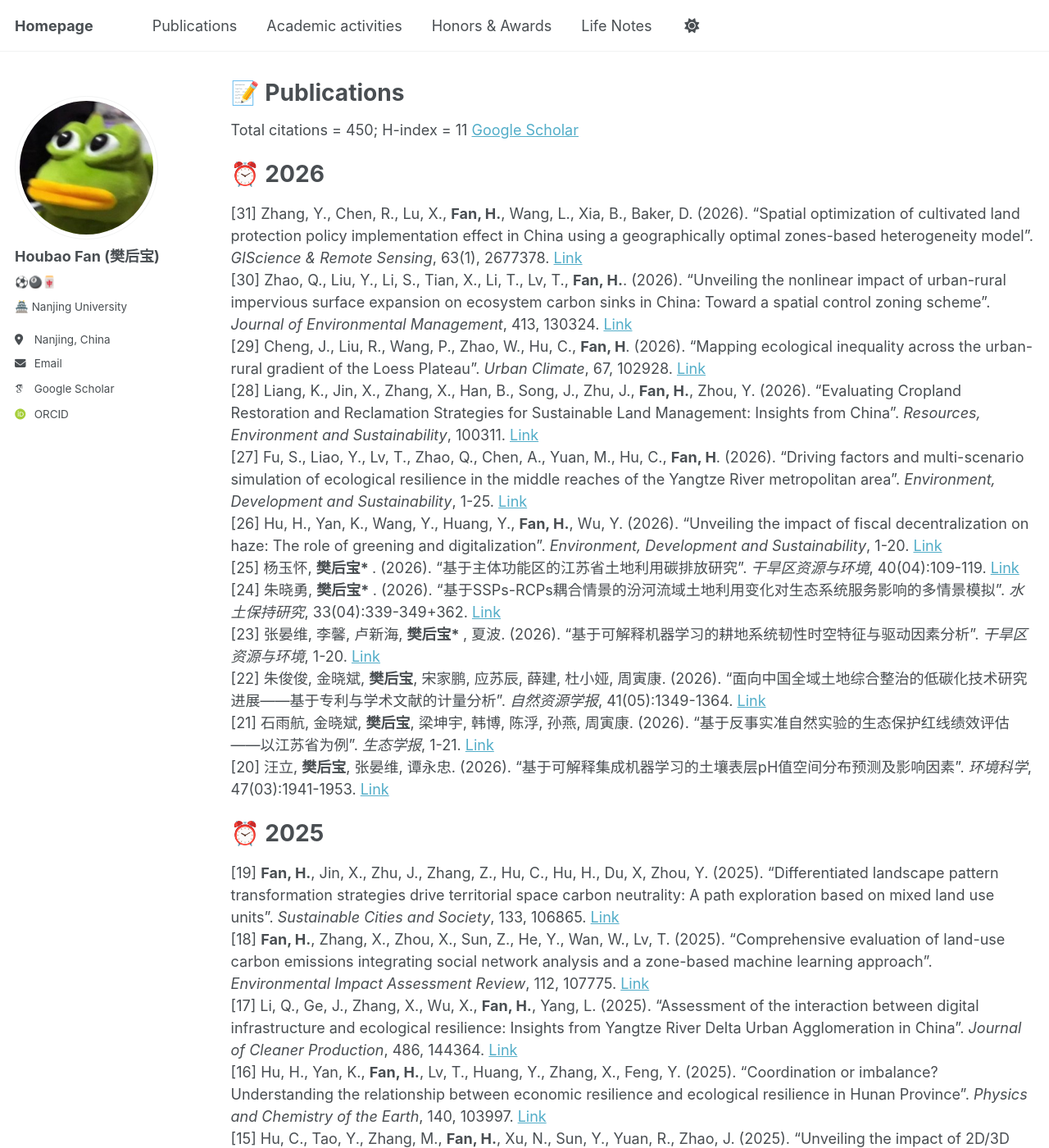
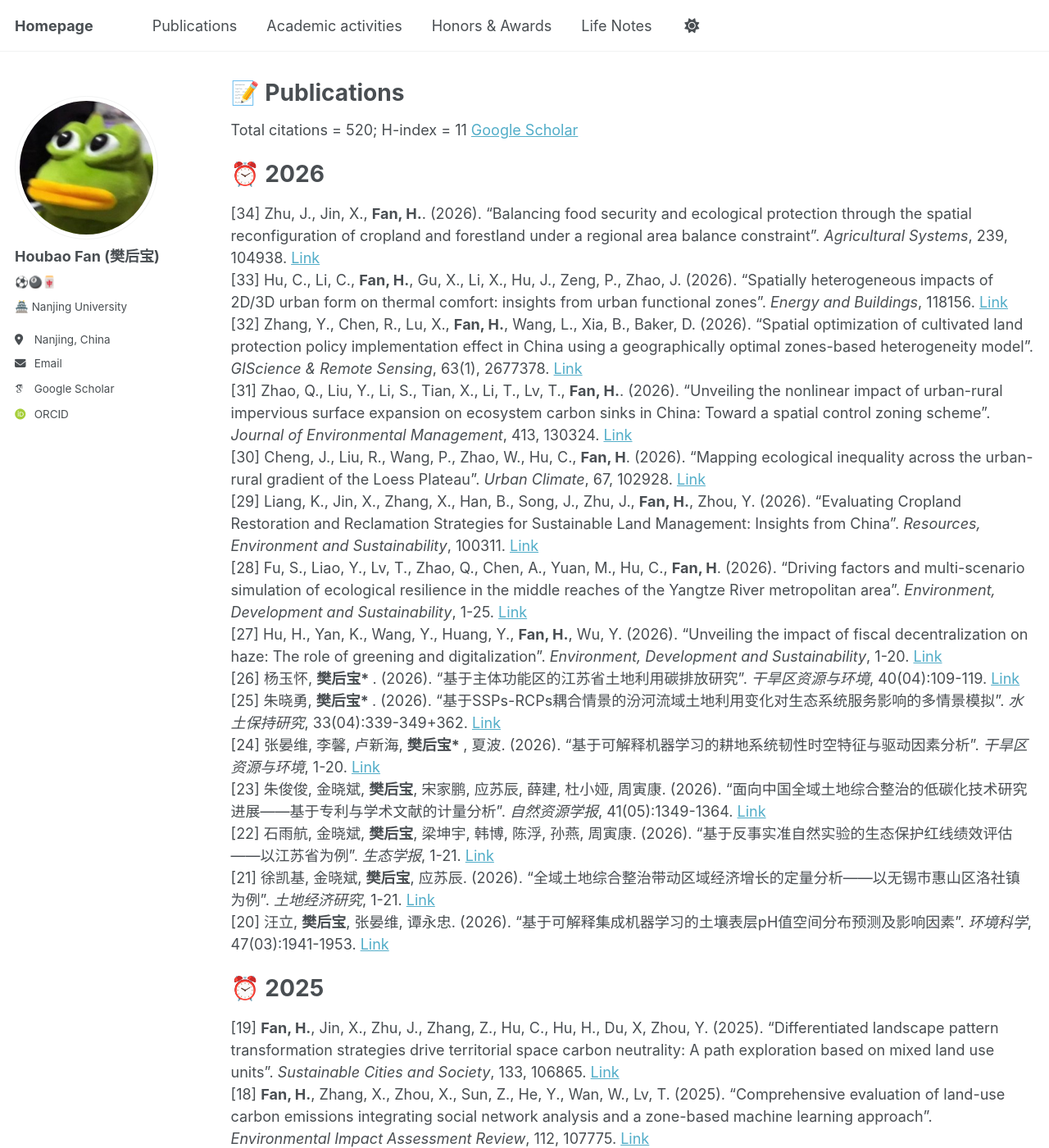
Before and after one commit to fhb0211/fhb0211.github.io, a Jekyll site: the page built from _pages/publications.md, in a window 1280 px wide and 1400 px high. Shown: the whole window at 82% size. Built offline with Jekyll 4.4.1, drawn with Linux system fonts in a browser that asks for light colours; some web fonts are replaced; a script that is not in the unit is left out.

Commit message:
Update publications.md

```diff
--- a/_pages/publications.md
+++ b/_pages/publications.md
@@ -5,21 +5,24 @@ permalink: /publications/
 author_profile: true
 ---
 
-Total citations = 450; H-index = 11  [Google Scholar](https://scholar.google.com/citations?view_op=list_works&hl=zh-CN&user=ZHcRMhgAAAAJ)
+Total citations = 520; H-index = 11  [Google Scholar](https://scholar.google.com/citations?view_op=list_works&hl=zh-CN&user=ZHcRMhgAAAAJ)
 
 ⏰ 2026
 =====
-[31] Zhang, Y., Chen, R., Lu, X., <strong>Fan, H.</strong>, Wang, L., Xia, B., Baker, D. (2026). "Spatial optimization of cultivated land protection policy implementation effect in China using a geographically optimal zones-based heterogeneity model". _GIScience & Remote Sensing_, 63(1), 2677378. [Link](https://www.tandfonline.com/doi/full/10.1080/15481603.2026.2677378)\
-[30] Zhao, Q., Liu, Y., Li, S., Tian, X., Li, T., Lv, T., <strong>Fan, H.</strong>. (2026). "Unveiling the nonlinear impact of urban-rural impervious surface expansion on ecosystem carbon sinks in China: Toward a spatial control zoning scheme". _Journal of Environmental Management_, 413, 130324. [Link](https://www.tandfonline.com/doi/full/10.1080/15481603.2026.2677378)\
-[29] Cheng, J., Liu, R., Wang, P., Zhao, W., Hu, C., <strong>Fan, H</strong>. (2026). "Mapping ecological inequality across the urban-rural gradient of the Loess Plateau". _Urban Climate_, 67, 102928. [Link](https://www.sciencedirect.com/science/article/pii/S2212095526001598)\
-[28] Liang, K., Jin, X., Zhang, X., Han, B., Song, J., Zhu, J., <strong>Fan, H.</strong>, Zhou, Y. (2026). "Evaluating Cropland Restoration and Reclamation Strategies for Sustainable Land Management: Insights from China". _Resources, Environment and Sustainability_, 100311. [Link](https://www.sciencedirect.com/science/article/pii/S2666916126000241)\
-[27] Fu, S., Liao, Y., Lv, T., Zhao, Q., Chen, A., Yuan, M., Hu, C., <strong>Fan, H</strong>. (2026). "Driving factors and multi-scenario simulation of ecological resilience in the middle reaches of the Yangtze River metropolitan area". _Environment, Development and Sustainability_, 1-25. [Link](https://link.springer.com/article/10.1007/s10668-026-07320-6)\
-[26] Hu, H., Yan, K., Wang, Y., Huang, Y., <strong>Fan, H.</strong>, Wu, Y. (2026). "Unveiling the impact of fiscal decentralization on haze: The role of greening and digitalization". _Environment, Development and Sustainability_, 1-20. [Link](https://link.springer.com/article/10.1007/s10668-025-07256-3)\
-[25] 杨玉怀, <strong>樊后宝* </strong>. (2026). "基于主体功能区的江苏省土地利用碳排放研究". _干旱区资源与环境_, 40(04):109-119. [Link](https://ghzh.cbpt.cnki.net/WKC/WebPublication/index.aspx?mid=ghzh)\
-[24] 朱晓勇, <strong>樊后宝* </strong>. (2026). "基于SSPs-RCPs耦合情景的汾河流域土地利用变化对生态系统服务影响的多情景模拟". _水土保持研究_, 33(04):339-349+362. [Link](http://stbcyj.paperonce.org/)\
-[23] 张晏维, 李馨, 卢新海, <strong>樊后宝* </strong>, 夏波. (2026). "基于可解释机器学习的耕地系统韧性时空特征与驱动因素分析". _干旱区资源与环境_, 1-20. [Link](https://ghzh.cbpt.cnki.net/WKC/WebPublication/index.aspx?mid=ghzh)\
-[22] 朱俊俊, 金晓斌, <strong>樊后宝</strong>, 宋家鹏, 应苏辰, 薛建, 杜小娅, 周寅康. (2026). "面向中国全域土地综合整治的低碳化技术研究进展——基于专利与学术文献的计量分析". _自然资源学报_, 41(05):1349-1364. [Link](https://www.jnr.ac.cn/CN/article/showArticleAiPage.do?articleId=77591)\
-[21] 石雨航, 金晓斌, <strong>樊后宝</strong>, 梁坤宇, 韩博, 陈浮, 孙燕, 周寅康. (2026). "基于反事实准自然实验的生态保护红线绩效评估——以江苏省为例". _生态学报_, 1-21. [Link](https://www.ecologica.cn/stxb/article/abstract/stxb202511082970)\
+[34] Zhu, J., Jin, X., <strong>Fan, H.</strong>. (2026). "Balancing food security and ecological protection through the spatial reconfiguration of cropland and forestland under a regional area balance constraint". _Agricultural Systems_, 239, 104938. [Link](https://www.sciencedirect.com/science/article/abs/pii/S0308521X26003069)\
+[33] Hu, C., Li, C., <strong>Fan, H.</strong>, Gu, X., Li, X., Hu, J., Zeng, P., Zhao, J. (2026). "Spatially heterogeneous impacts of 2D/3D urban form on thermal comfort: insights from urban functional zones". _Energy and Buildings_, 118156. [Link](https://www.sciencedirect.com/science/article/abs/pii/S0378778826012168)\
+[32] Zhang, Y., Chen, R., Lu, X., <strong>Fan, H.</strong>, Wang, L., Xia, B., Baker, D. (2026). "Spatial optimization of cultivated land protection policy implementation effect in China using a geographically optimal zones-based heterogeneity model". _GIScience & Remote Sensing_, 63(1), 2677378. [Link](https://www.tandfonline.com/doi/full/10.1080/15481603.2026.2677378)\
+[31] Zhao, Q., Liu, Y., Li, S., Tian, X., Li, T., Lv, T., <strong>Fan, H.</strong>. (2026). "Unveiling the nonlinear impact of urban-rural impervious surface expansion on ecosystem carbon sinks in China: Toward a spatial control zoning scheme". _Journal of Environmental Management_, 413, 130324. [Link](https://www.tandfonline.com/doi/full/10.1080/15481603.2026.2677378)\
+[30] Cheng, J., Liu, R., Wang, P., Zhao, W., Hu, C., <strong>Fan, H</strong>. (2026). "Mapping ecological inequality across the urban-rural gradient of the Loess Plateau". _Urban Climate_, 67, 102928. [Link](https://www.sciencedirect.com/science/article/pii/S2212095526001598)\
+[29] Liang, K., Jin, X., Zhang, X., Han, B., Song, J., Zhu, J., <strong>Fan, H.</strong>, Zhou, Y. (2026). "Evaluating Cropland Restoration and Reclamation Strategies for Sustainable Land Management: Insights from China". _Resources, Environment and Sustainability_, 100311. [Link](https://www.sciencedirect.com/science/article/pii/S2666916126000241)\
+[28] Fu, S., Liao, Y., Lv, T., Zhao, Q., Chen, A., Yuan, M., Hu, C., <strong>Fan, H</strong>. (2026). "Driving factors and multi-scenario simulation of ecological resilience in the middle reaches of the Yangtze River metropolitan area". _Environment, Development and Sustainability_, 1-25. [Link](https://link.springer.com/article/10.1007/s10668-026-07320-6)\
+[27] Hu, H., Yan, K., Wang, Y., Huang, Y., <strong>Fan, H.</strong>, Wu, Y. (2026). "Unveiling the impact of fiscal decentralization on haze: The role of greening and digitalization". _Environment, Development and Sustainability_, 1-20. [Link](https://link.springer.com/article/10.1007/s10668-025-07256-3)\
+[26] 杨玉怀, <strong>樊后宝* </strong>. (2026). "基于主体功能区的江苏省土地利用碳排放研究". _干旱区资源与环境_, 40(04):109-119. [Link](https://ghzh.cbpt.cnki.net/WKC/WebPublication/index.aspx?mid=ghzh)\
+[25] 朱晓勇, <strong>樊后宝* </strong>. (2026). "基于SSPs-RCPs耦合情景的汾河流域土地利用变化对生态系统服务影响的多情景模拟". _水土保持研究_, 33(04):339-349+362. [Link](http://stbcyj.paperonce.org/)\
+[24] 张晏维, 李馨, 卢新海, <strong>樊后宝* </strong>, 夏波. (2026). "基于可解释机器学习的耕地系统韧性时空特征与驱动因素分析". _干旱区资源与环境_, 1-20. [Link](https://ghzh.cbpt.cnki.net/WKC/WebPublication/index.aspx?mid=ghzh)\
+[23] 朱俊俊, 金晓斌, <strong>樊后宝</strong>, 宋家鹏, 应苏辰, 薛建, 杜小娅, 周寅康. (2026). "面向中国全域土地综合整治的低碳化技术研究进展——基于专利与学术文献的计量分析". _自然资源学报_, 41(05):1349-1364. [Link](https://www.jnr.ac.cn/CN/article/showArticleAiPage.do?articleId=77591)\
+[22] 石雨航, 金晓斌, <strong>樊后宝</strong>, 梁坤宇, 韩博, 陈浮, 孙燕, 周寅康. (2026). "基于反事实准自然实验的生态保护红线绩效评估——以江苏省为例". _生态学报_, 1-21. [Link](https://www.ecologica.cn/stxb/article/abstract/stxb202511082970)\
+[21] 徐凯基, 金晓斌, <strong>樊后宝</strong>, 应苏辰. (2026). "全域土地综合整治带动区域经济增长的定量分析——以无锡市惠山区洛社镇为例". _土地经济研究_, 1-21. [Link](http://tdjjyjzz.juqk.net/)\
 [20] 汪立, <strong>樊后宝</strong>, 张晏维, 谭永忠. (2026). "基于可解释集成机器学习的土壤表层pH值空间分布预测及影响因素". _环境科学_, 47(03):1941-1953. [Link](https://www.hjkx.ac.cn/hjkx/ch/html/20260349.htm)
 
 ⏰ 2025
```
